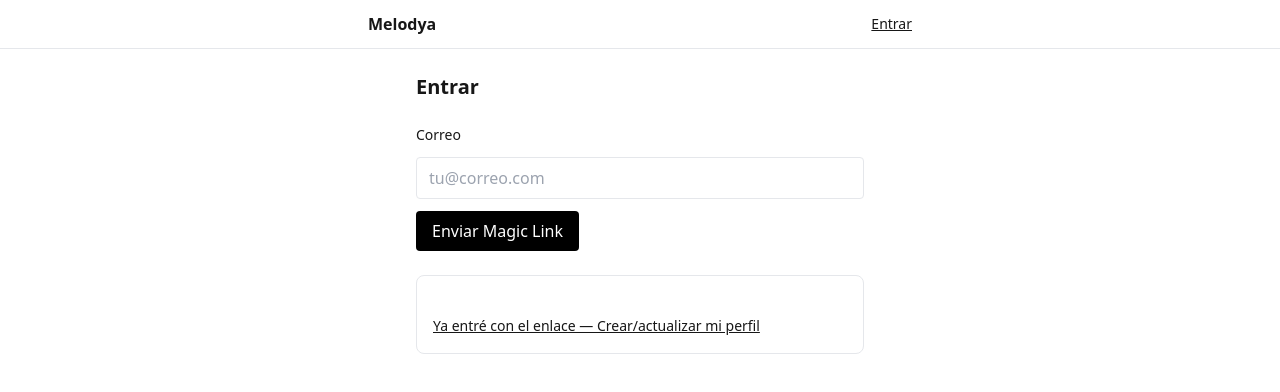
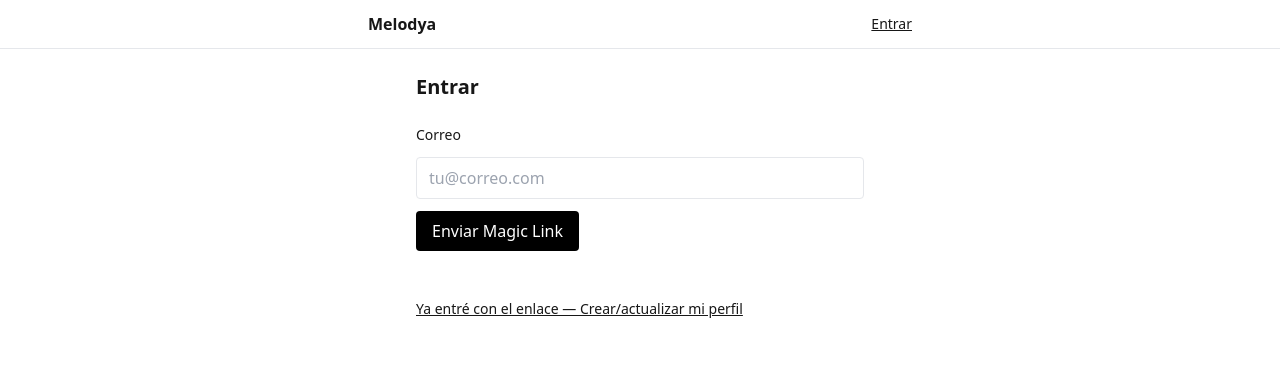
Before and after one commit to HSevenn/Melodya, a Next.js app: page /login in a window 1280 px wide. Shown: the top 392 px of the page. Built offline with nearby package versions, Linux system fonts and the light colour scheme.

Commit message:
Update page.tsx

```diff
--- a/app/login/page.tsx
+++ b/app/login/page.tsx
@@ -1,13 +1,12 @@
 'use client';
 
-import { useEffect, useState, useTransition } from 'react';
+import { useEffect, useState } from 'react';
 import { upsertProfile } from '@/app/actions';
 import { supabaseBrowser } from '@/lib/supabase-browser';
 
 export default function LoginPage() {
   const [email, setEmail] = useState('');
   const [sent, setSent] = useState(false);
-  const [isPending, startUpsert] = useTransition();
 
   // Si llega ?error=1 avisamos
   useEffect(() => {
@@ -32,6 +31,7 @@ export default function LoginPage() {
     <div className="max-w-md mx-auto space-y-6">
       <h1 className="text-xl font-semibold">Entrar</h1>
 
+      {/* --- Formulario para pedir el Magic Link --- */}
       <form onSubmit={handleSend} className="space-y-3">
         <label className="block text-sm">Correo</label>
         <input
@@ -52,18 +52,15 @@ export default function LoginPage() {
         )}
       </form>
 
-      <form
-        action={() =>
-          startUpsert(async () => {
-            await upsertProfile();
-          })
-        }
-      >
-        <div className="space-y-3 border rounded-lg p-4">
-          <button className="mt-6 text-sm underline" type="submit" disabled={isPending}>
-            Ya entré con el enlace — Crear/actualizar mi perfil
-          </button>
-        </div>
+      {/* --- Crear/actualizar perfil --- */}
+      <form>
+        <button
+          className="mt-6 text-sm underline"
+          type="submit"
+          formAction={upsertProfile}
+        >
+          Ya entré con el enlace — Crear/actualizar mi perfil
+        </button>
       </form>
     </div>
   );
```
